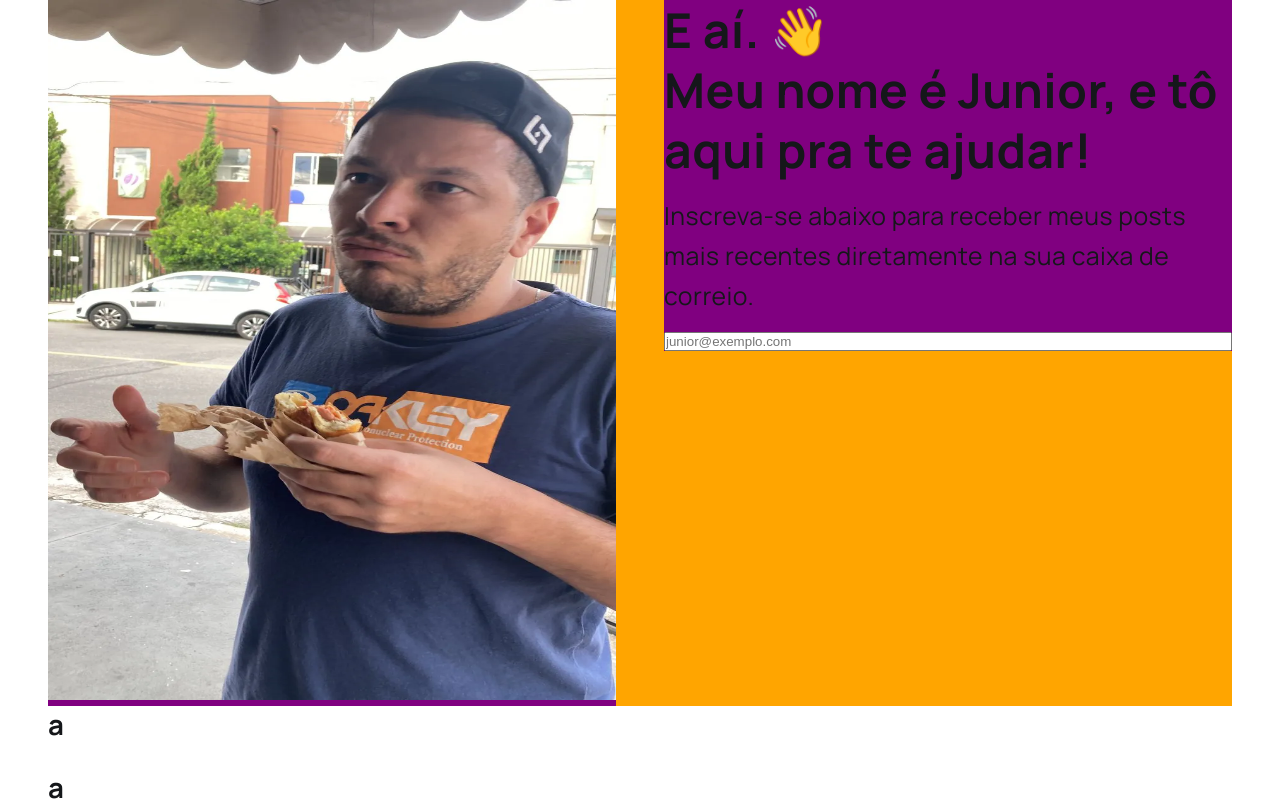
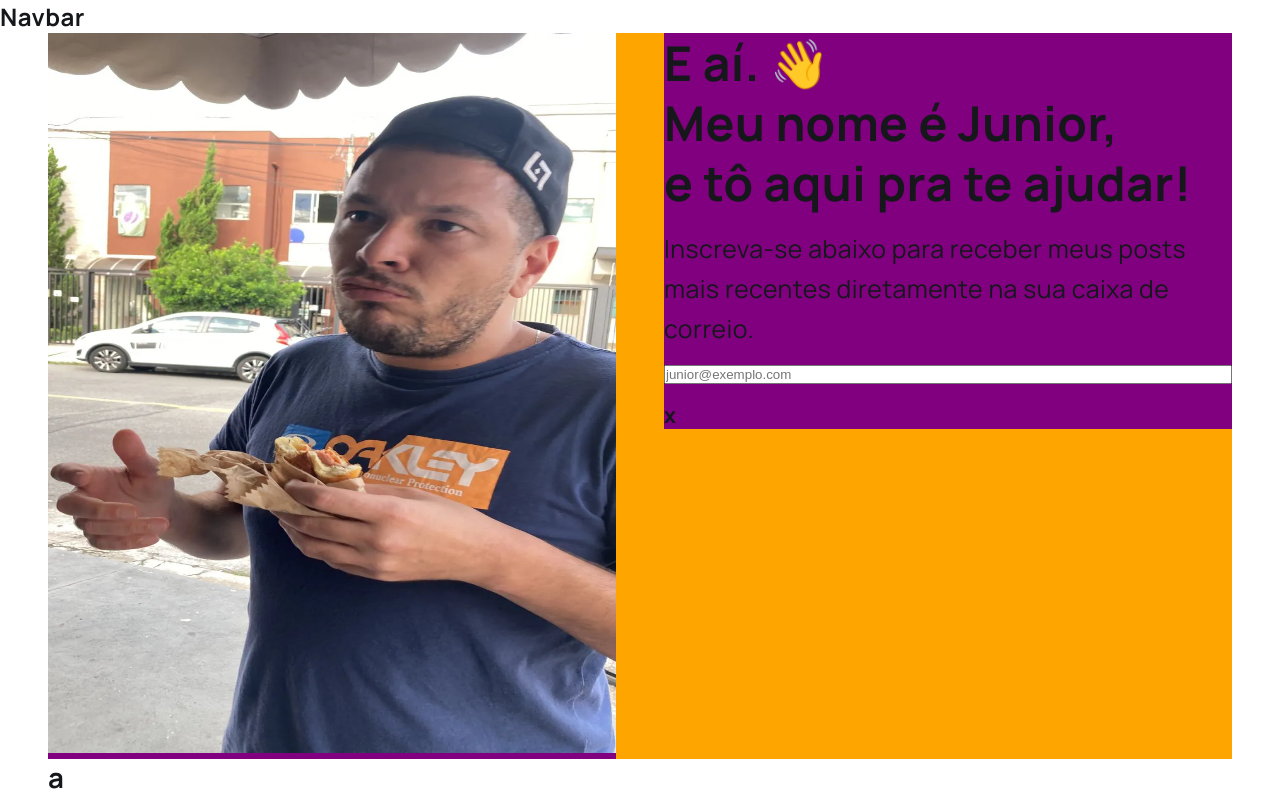
Before and after one commit to junioranheu/wards-front, a Next.js app: page / in a window 1280 px wide. Shown: the top 801 px of the page. Built offline with nearby package versions, Linux system fonts and the light colour scheme.

Commit message:
estruturação inicial do projeto

```diff
--- a/app/(main)/(index)/components/intro/intro.module.scss
+++ b/app/(main)/(index)/components/intro/index.module.scss
@@ -10,7 +10,7 @@
 
         img {
             width: 100%;
-            max-height: 700px;
+            height: 90vh;
         }
     }
 
--- a/app/(main)/(index)/components/intro/index.tsx
+++ b/app/(main)/(index)/components/intro/index.tsx
@@ -1,28 +1,35 @@
 import ImgPerfil from '@/assets/images/outros/kapas.webp';
 import Image from 'next/image';
-import { useEffect, useRef } from 'react';
-import Styles from './intro.module.scss';
+import { useEffect, useRef, useState } from 'react';
+import Styles from './index.module.scss';
 
 export default function Intro() {
 
+    const refDivMain = useRef<HTMLDivElement>(null);
     const refDivTexto = useRef<HTMLDivElement>(null);
+    const [teste, setTeste] = useState<string>('x');
 
     useEffect(() => {
-        const handleScroll = () => {
+        function handleScroll() {
             const scrollTop = window.scrollY;
             console.log('scrollTop', scrollTop);
 
             if (refDivTexto?.current) {
-                refDivTexto.current.style.marginTop = scrollTop + "px";
+                refDivTexto.current.style.marginTop = scrollTop + 'px';
             }
-        };
+        }
 
-        window.addEventListener("scroll", handleScroll);
-        return () => window.removeEventListener("scroll", handleScroll);
+        // setTeste();
+
+        window.addEventListener('scroll', handleScroll);
+        return () => window.removeEventListener('scroll', handleScroll);
     }, []);
 
     return (
-        <section className={Styles.intro}>
+        <section
+            className={Styles.intro}
+            ref={refDivMain}
+        >
             <div className={Styles.imagem}>
                 <Image src={ImgPerfil} alt='' />
             </div>
@@ -31,9 +38,10 @@ export default function Intro() {
                 className={Styles.texto}
                 ref={refDivTexto}
             >
-                <span className='titulo'>E aí. 👋<br />Meu nome é Junior, e tô aqui pra te ajudar!</span>
+                <span className='titulo'>E aí. 👋<br />Meu nome é Junior,<br />e tô aqui pra te ajudar!</span>
                 <span className='subtitulo'>Inscreva-se abaixo para receber meus posts mais recentes diretamente na sua caixa de correio.</span>
                 <input type='text' placeholder='junior@exemplo.com' />
+                <h1>{teste}</h1>
             </div>
         </section>
     )
--- a/app/(main)/layout.tsx
+++ b/app/(main)/layout.tsx
@@ -1,5 +1,6 @@
 'use client';
 import Head from '@/app/head';
+import Navbar from '@/components/navbar';
 import useInstrucoesPadroes from '@/hooks/useInstrucoesPadroes';
 import '@/styles/globals.scss';
 import { CONST_MANROPE } from '@/utils/fonts/fonts';
@@ -26,6 +27,8 @@ export default function LayoutPublic({ children }: iParametros) {
             >
                 <Toaster containerClassName='toaster' />
 
+                <Navbar />
+
                 <main className={Styles.main}>
                     {children}
                 </main>
--- a/app/(main)/styles/layout.module.scss
+++ b/app/(main)/styles/layout.module.scss
@@ -2,7 +2,7 @@
     // background-color: purple;
     display: flex;
     justify-content: center;
-    flex-direction: row;
+    flex-direction: column;
 
     overflow: hidden;
 
--- /dev/null
+++ b/components/navbar/index.tsx
@@ -0,0 +1,9 @@
+import Styles from './index.module.scss';
+
+export default function Navbar() {
+    return (
+        <nav className={Styles.navbar}>
+            <h1>Navbar</h1>
+        </nav>
+    )
+}
```
Also changed, not shown: components/navbar/index.module.scss (added).
